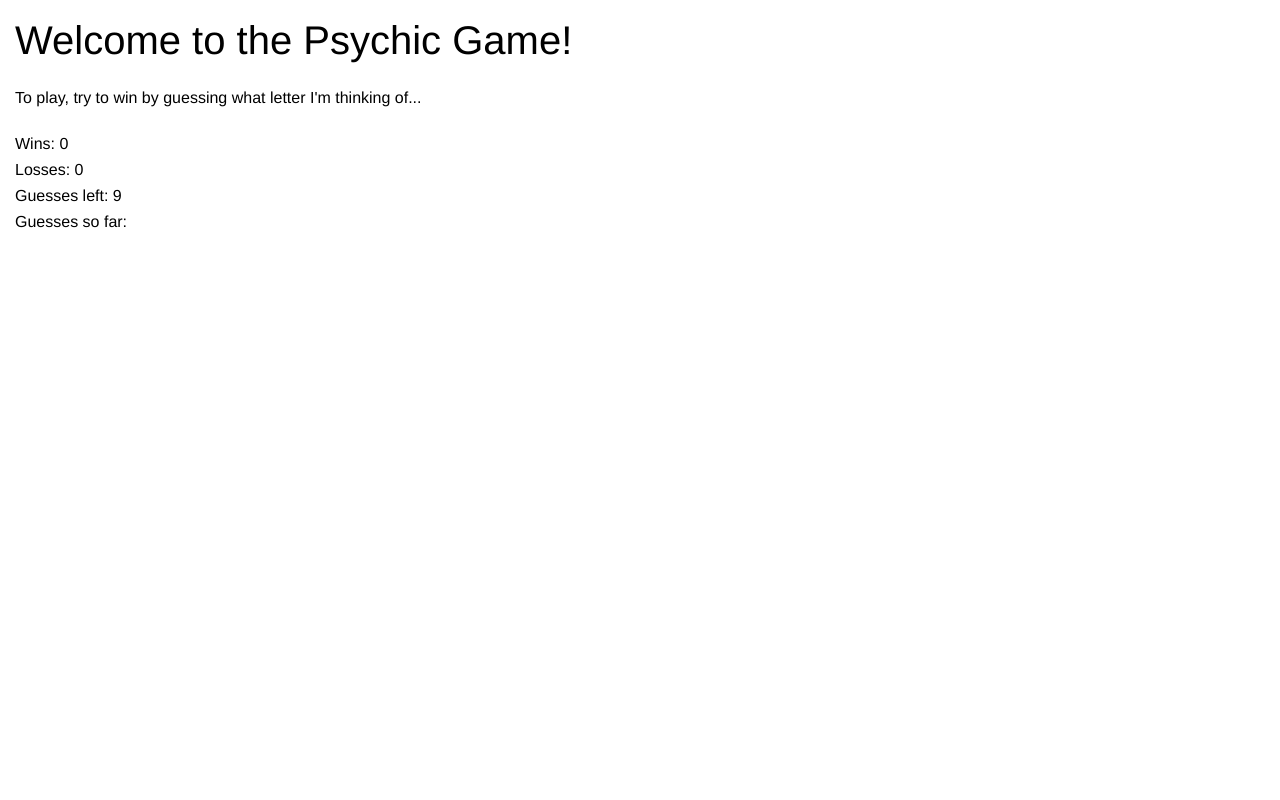
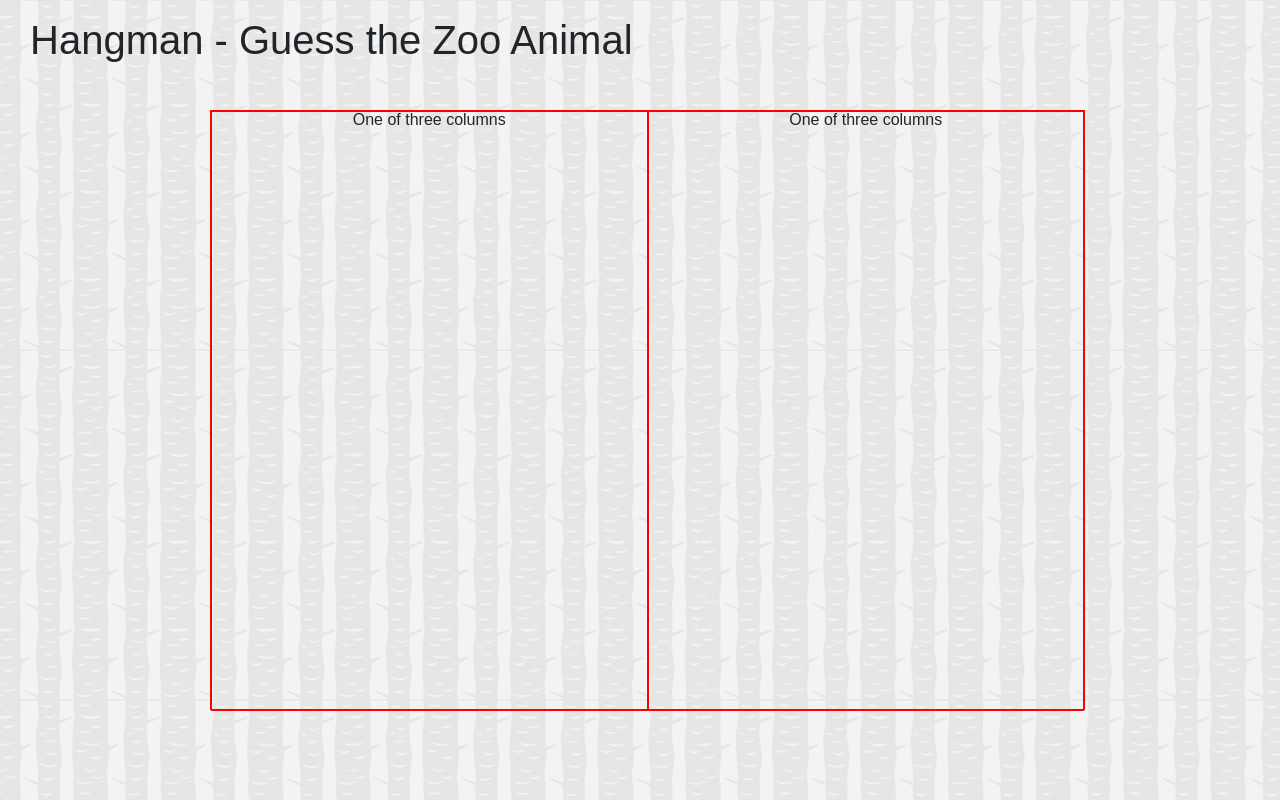
Before and after one commit to matthewg23/Word-Guess-Game, a plain HTML site: page index.html in a window 1280 px wide. Drawn offline with nearby package versions, Linux system fonts and the light colour scheme; a web font is replaced by a local one.

Commit message:
Updated CSS stylesheet and framework of html

```diff
--- a/assets/css/style.css
+++ b/assets/css/style.css
@@ -1,11 +1,15 @@
 h2 {
     font-size: 40px;
     padding-top: 20px;
+    margin-bottom: 50px;
 }
 
 body {
-    font-family: 'Franklin Gothic Medium', 'Arial Narrow', Arial, sans-serif;
+    font-family: tomarik-display-shadow, sans-serif;
+    font-style: normal;
+    font-weight: 400;
     margin-left: 15px;
+    background: url(../images/tree_bark.png);
 }
 
 p:first-child {
@@ -18,3 +22,16 @@ p {
     line-height: 16px;
     padding-top: 10px;
 }
+
+.container {
+    margin: 0 auto;
+    max-width: 875px;
+    height: 600px;
+    border: 1px red solid;
+}
+.col-sm {
+    text-align: center;
+    display: inline-block;
+    border: 1px red solid;
+    height: 600px;
+}
--- a/index.html
+++ b/index.html
@@ -4,21 +4,58 @@
     <meta charset="UTF-8">
     <meta name="viewport" content="width=device-width, initial-scale=1.0">
     <meta http-equiv="X-UA-Compatible" content="ie=edge">
+    <link rel="stylesheet" href="https://maxcdn.bootstrapcdn.com/bootstrap/4.0.0/css/bootstrap.min.css">
     <link rel="stylesheet" href="assets/css/reset.css">
     <link rel="stylesheet" href="assets/css/style.css">
+    <link rel="stylesheet" href="https://use.typekit.net/sjn7niu.css">
     <script rel="text/javascript" src="assets/javascript/game.js"></script>
-    <title>Psychic Game</title>
+    <title>Zoo Animals Guessing Game</title>
 </head>
 <body>
-    <h2>Welcome to the Psychic Game!</h2>
+    <div class="container-fluid">
+            <h2>Hangman - Guess the Zoo Animal</h2>
+    </div>
+    <!-- // Use key events to listen for the letters that your players will type.
+    Display the following on the page:
+    Press any key to get started!
+    Wins: (# of times user guessed the word correctly).
 
-    <section>
+
+
+    If the word is madonna, display it like this when the game starts: _ _ _ _ _ _ _.
+    As the user guesses the correct letters, reveal them: m a d o _  _ a.
+
+
+
+    Number of Guesses Remaining: (# of guesses remaining for the user).
+    Letters Already Guessed: (Letters the user has guessed, displayed like L Z Y H).
+    After the user wins/loses the game should automatically choose another word and make the user play it. -->
+    <div class="container">
+            <div class="row">
+              <div class="col-sm">
+                One of three columns
+              </div>
+              <div class="col-sm">
+                One of three columns
+              </div>
+
+            </div>
+          </div>
+
+          <!-- <p>To play, try to win by guessing what letter I'm thinking of...</p>
+          <p id="winsText">Wins: 0</p>
+          <p id="lossesText">Losses: 0</p>
+          <p id="guessesLeftText">Guesses left: 9</p>
+          <p id="guessesSoFarText">Guesses so far: </p>
+
+
+
     <p>To play, try to win by guessing what letter I'm thinking of...</p>
     <p id="winsText">Wins: 0</p>
     <p id="lossesText">Losses: 0</p>
     <p id="guessesLeftText">Guesses left: 9</p>
     <p id="guessesSoFarText">Guesses so far: </p>
-    </section>
+    -->
 
 </body>
 </html>
```
Also changed, not shown: assets/images/tree_bark.png (added), 2 other files.
